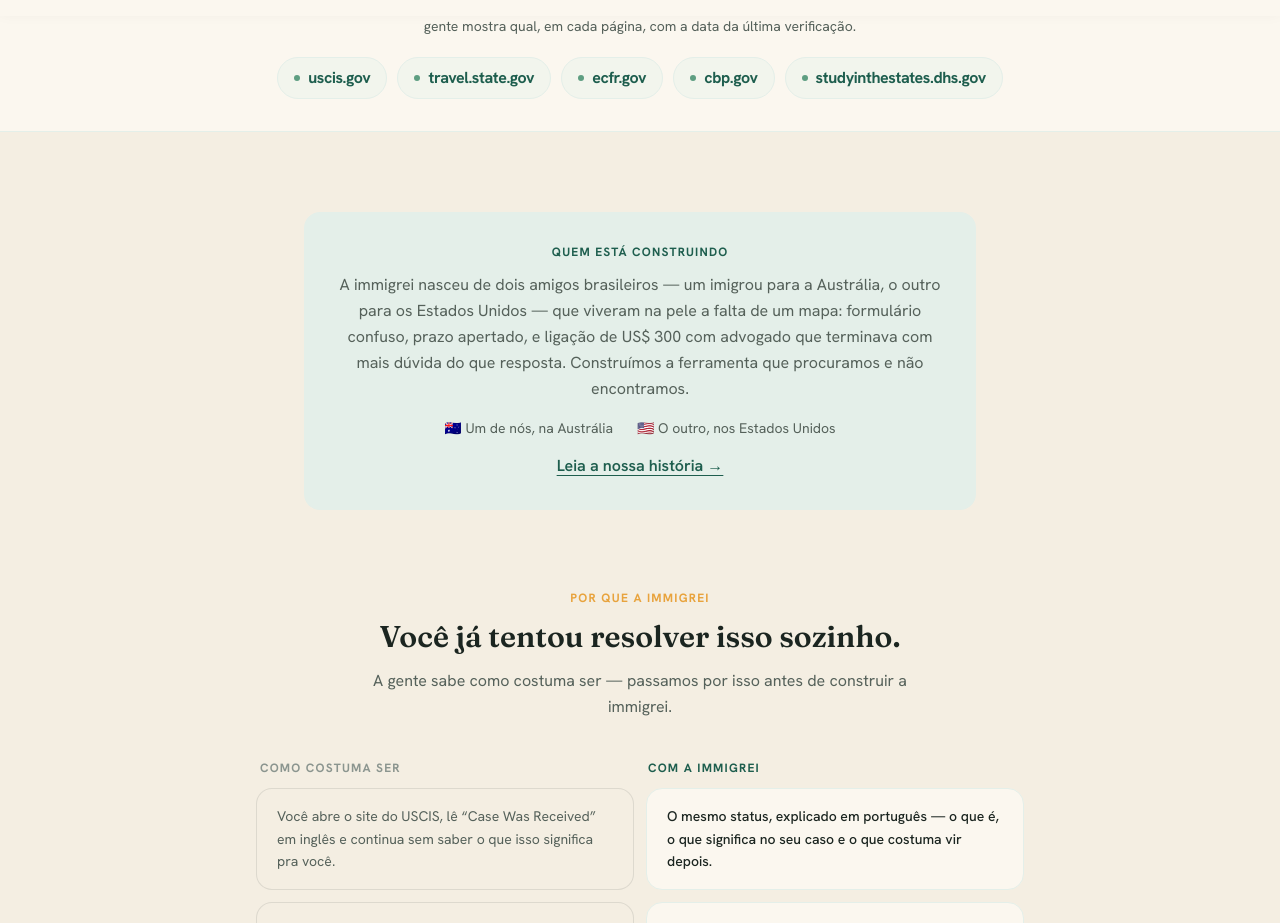
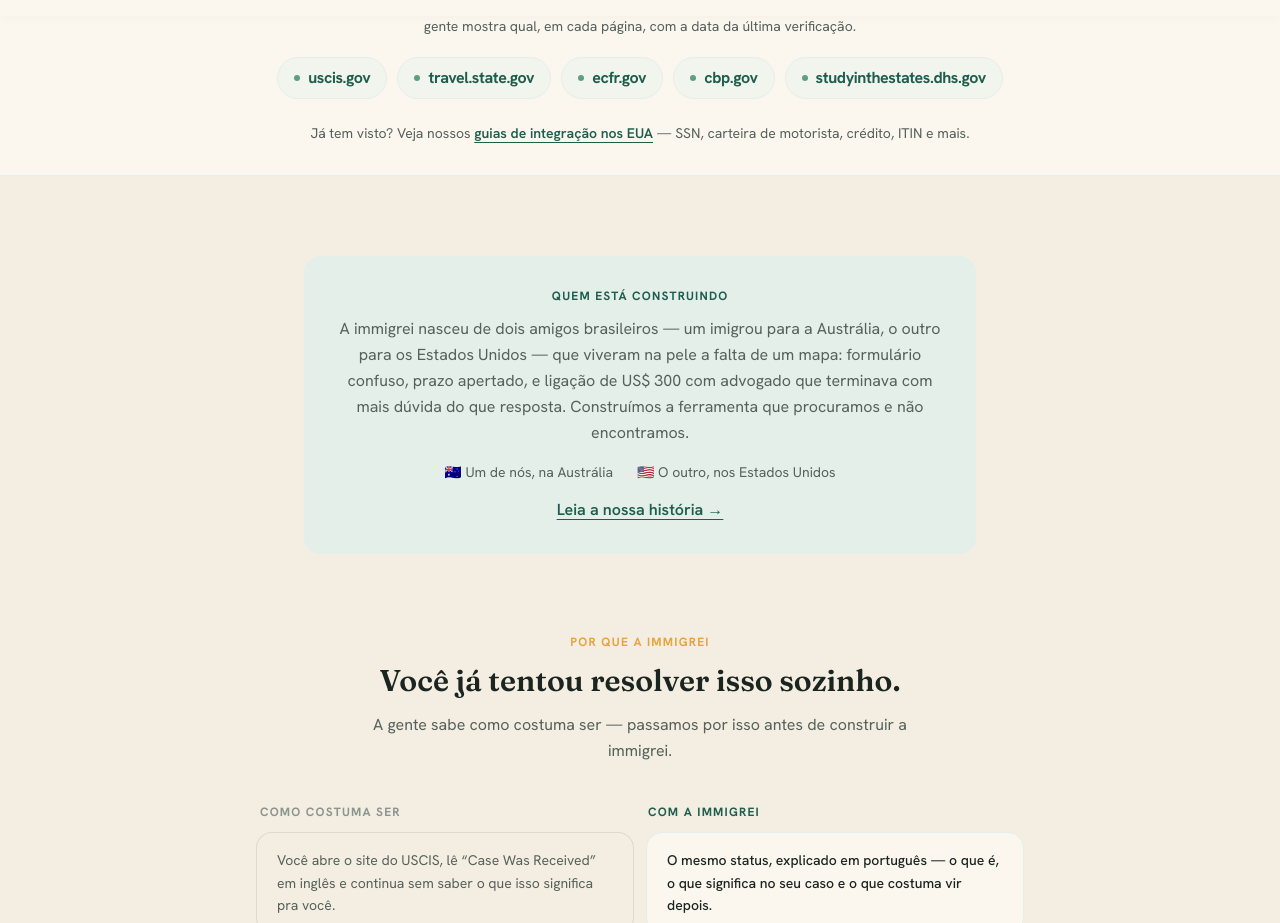
Before and after one commit to immigrei/immigrei, a Next.js app: page / in a window 1280 px wide. Shown: the part 784-1707 px from the top of the page. Built offline with nearby package versions, Linux system fonts and the light colour scheme; no server answers.

Commit message:
feat: link integration guides from the landing page
Light-touch mention right after the official-sources credibility strip —
same visual treatment as the "nossa história" link, not a full section.

```diff
--- a/app/page.tsx
+++ b/app/page.tsx
@@ -265,6 +265,16 @@ export default async function HomePage() {
               </li>
             ))}
           </ul>
+          <p className="text-ink-soft text-sm mt-6">
+            Já tem visto? Veja nossos{" "}
+            <Link
+              href="/documentos/guias"
+              className="text-pine font-semibold underline underline-offset-4 hover:text-pine-deep transition-colors"
+            >
+              guias de integração nos EUA
+            </Link>{" "}
+            — SSN, carteira de motorista, crédito, ITIN e mais.
+          </p>
         </div>
       </section>
 
```
